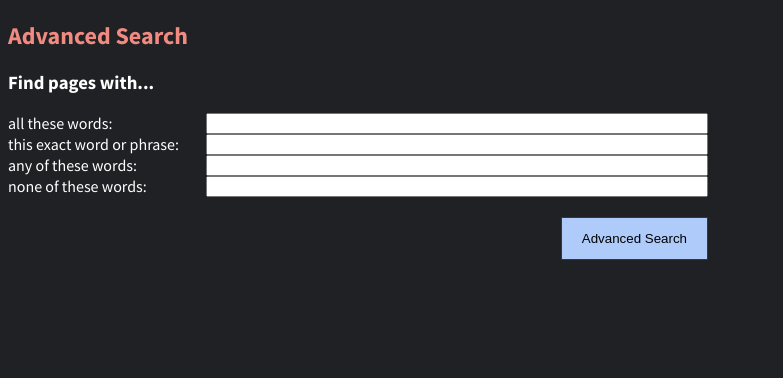
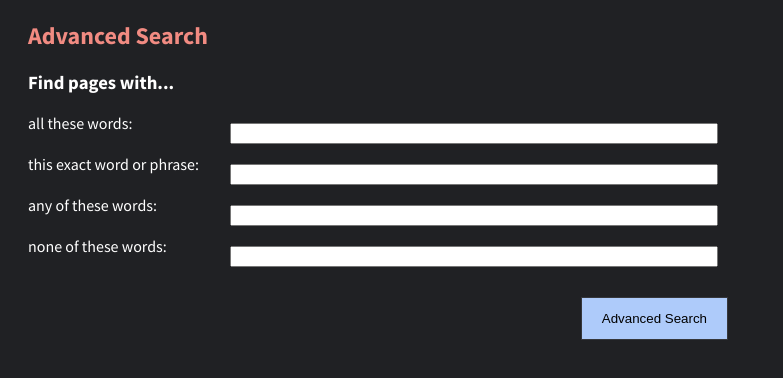
Before and after one commit to jstnthny/cs50web-project-0, a plain HTML site: page advanced.html in a window 1280 px wide. Shown: the whole page, without its empty margins (0-783 px from the left). Drawn offline with Linux system fonts and the light colour scheme.

Commit message:
minor styling changes

```diff
--- a/styles/style.css
+++ b/styles/style.css
@@ -58,6 +58,9 @@ form > input{
 /* Advanced Search Page */
 
 
+.advancedSearch{
+   margin-left: 20px;
+}
 
 .advancedSearch h2{
    color: #F18B82;
@@ -92,4 +95,5 @@ form > input{
 
 .inputContainer input{
    width: 500px;
+   margin: 10px;
 }
```
